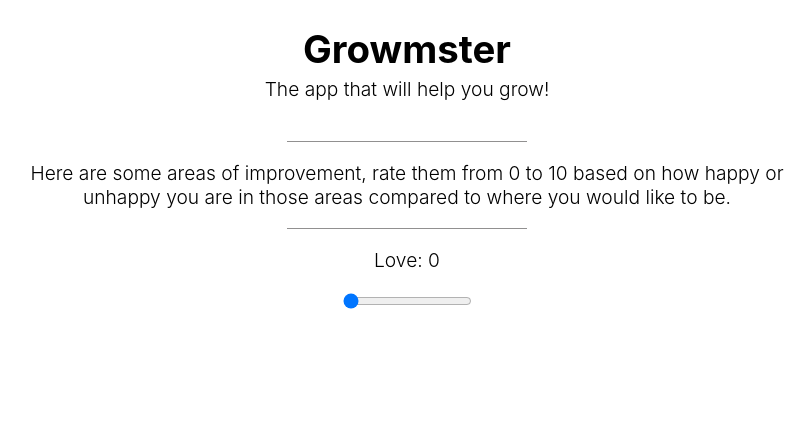
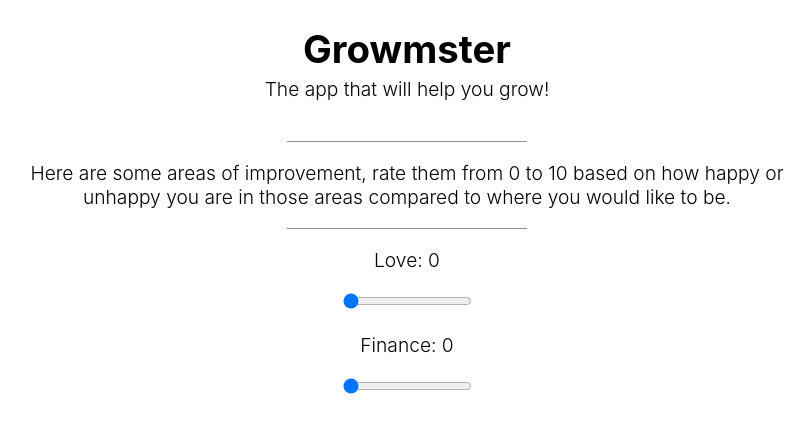
Before and after one commit to gregmarquet/growmster, a React (Create React App) app: page / in a window 1280 px wide. Shown: the top 432 px of the page, without its empty margins (233-1045 px from the left). Built offline with nearby package versions, Linux system fonts and the light colour scheme.

Commit message:
change handleChange in Quiz.js and add second input

```diff
--- a/src/components/Quiz/Quiz.js
+++ b/src/components/Quiz/Quiz.js
@@ -8,14 +8,21 @@ class Quiz extends Component {
   constructor(props) {
     super(props)
 
-    this.state = { value: 0 }
+    this.state = {
+      values: {
+        love: 0,
+        finance: 0
+      }
+    }
   }
 
   handleChange = (event) => {
+    const values = this.state.values
     const value = event.target.value
-    this.setState({
-      value: value
-    })
+    const name = event.target.name
+    values[name] = value
+    console.log(name, value)
+    this.setState({ values })
   }
   render() {
     return (
@@ -23,12 +30,22 @@ class Quiz extends Component {
         <div className="separation"></div>
         <p className="intro-text">Here are some areas of improvement, rate them from 0 to 10 based on how happy or unhappy you are in those areas compared to where you would like to be. </p>
         <div className="separation"></div>
-        <p className="area">Love: {this.state.value}</p>
+        <p className="area">Love: {this.state.values.love}</p>
         <input
           type="range"
           min="0"
           max="10"
-          value={this.state.value}
+          name="love"
+          value={this.state.values.love}
+          onChange={this.handleChange} />
+
+        <p className="area">Finance: {this.state.values.finance}</p>
+        <input
+          type="range"
+          min="0"
+          max="10"
+          name="finance"
+          value={this.state.values.finance}
           onChange={this.handleChange} />
 
       </div>
```
